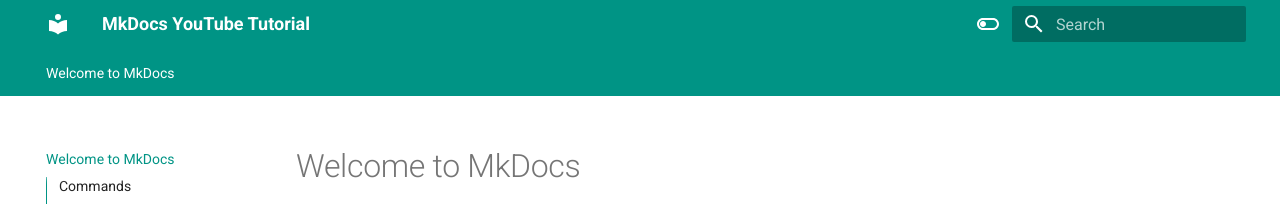
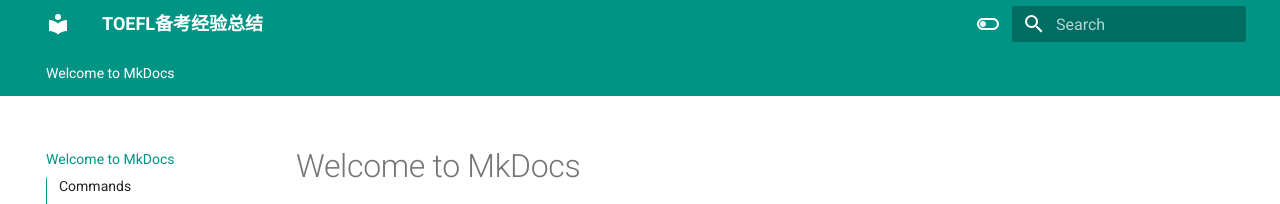
Before and after one commit to Zhu-Shatong/TOEFL-Experience, an MkDocs documentation site: the page built from docs/index.md, in a window 1280 px wide. Shown: the top 204 px of the page. Built offline with MkDocs 1.6.1 and Material for MkDocs 9.7.7, drawn with Linux system fonts in a browser that asks for light colours; emoji names are drawn with the system emoji font.

Commit message:
$Adding initial documentation files

```diff
--- a/mkdocs.yml
+++ b/mkdocs.yml
@@ -1,5 +1,5 @@
-site_name: MkDocs YouTube Tutorial
-site_url: https://james-willett.github.io/mkdocs-material-youtube-tutorial/
+site_name: TOEFL备考经验总结
+site_url: https://zhu-shatong.github.io/TOEFL-Experience/
 theme:
   name: material
   features:
```
